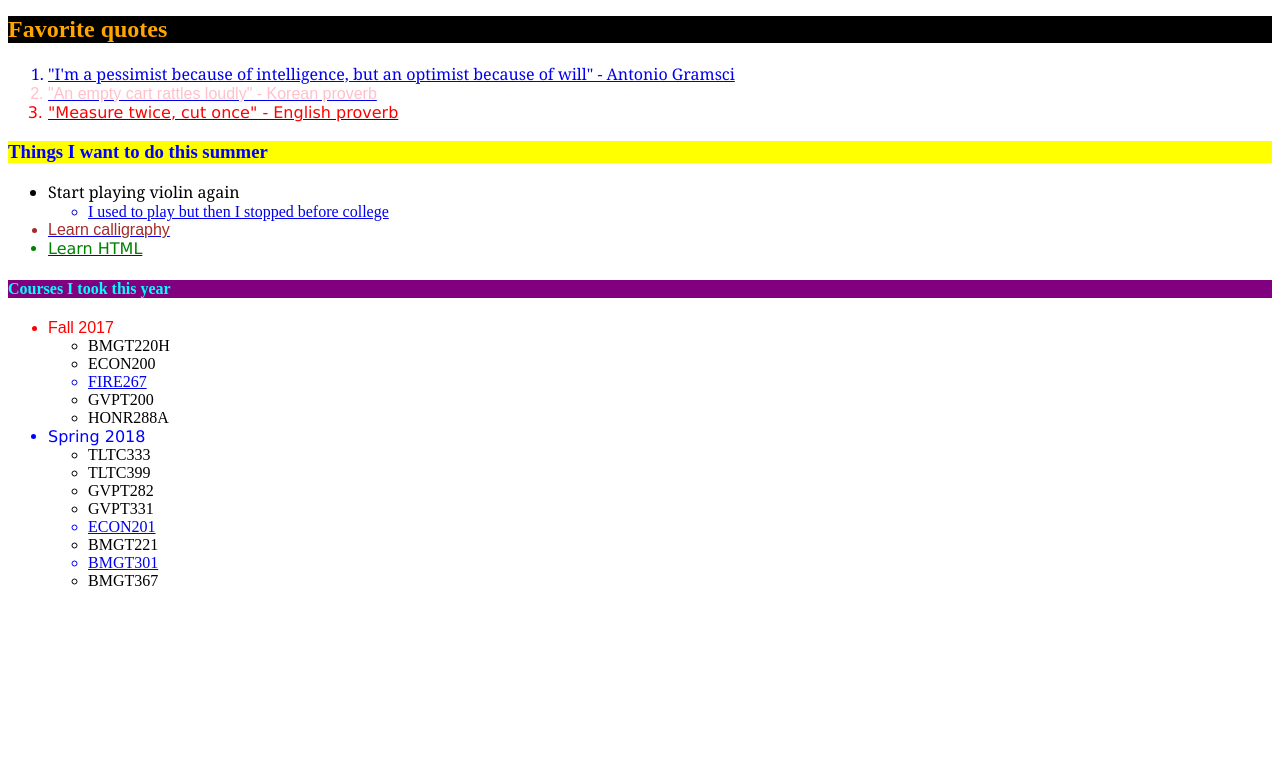
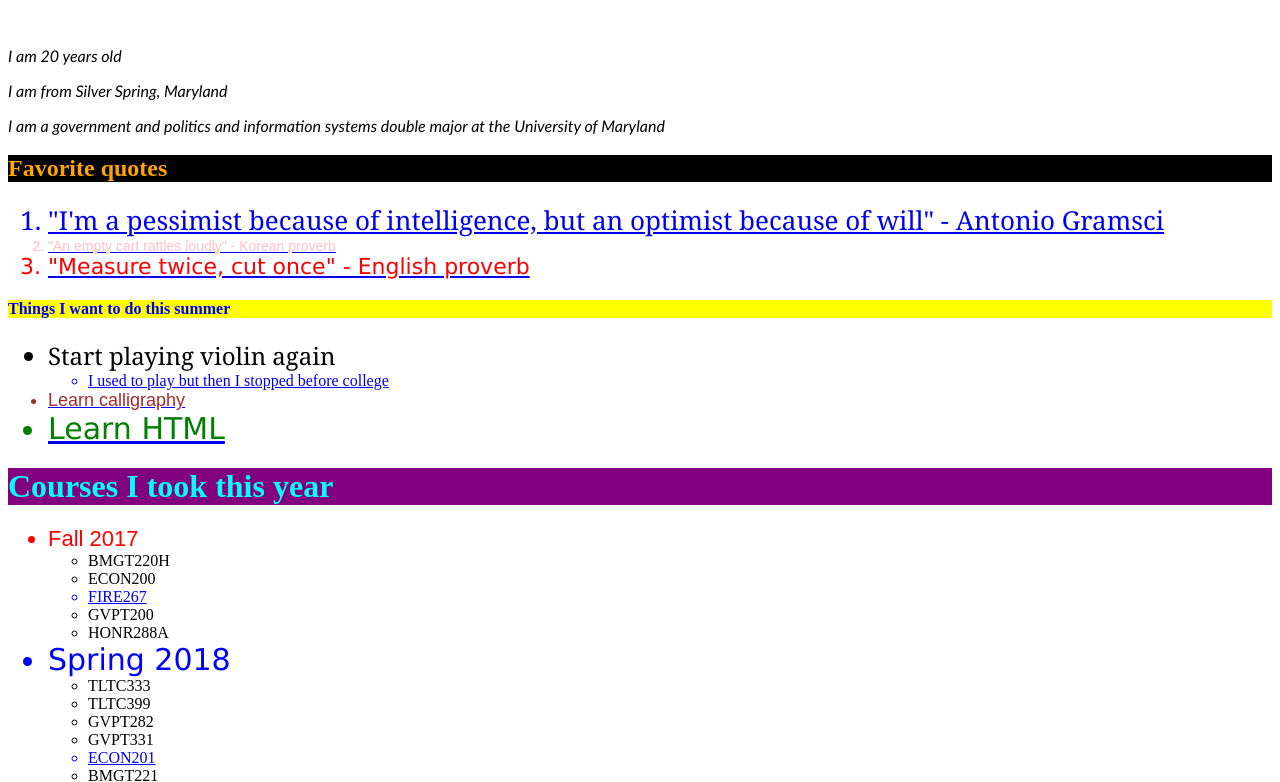
Before and after one commit to TheLiu/theliu.github.io, a plain HTML site: page index.html in a window 1280 px wide. Shown: the part 455-1237 px from the top of the page. Before the commit the page ends 1061 px from the top, so only its background shows below. Drawn offline with Linux system fonts and the light colour scheme.

Commit message:
Second commit
Corrected text sizes and added Google Analytics tracking

```diff
--- a/index.html
+++ b/index.html
@@ -1,32 +1,41 @@
 <!DOCTYPE html>
 <html>
 	<head>
+	<!-- Global Site Tag (gtag.js) - Google Analytics -->
+<script async src="https://www.googletagmanager.com/gtag/js?id=UA-118293551-1"></script>
+<script>
+  window.dataLayer = window.dataLayer || [];
+  function gtag(){dataLayer.push(arguments);}
+  gtag('js', new Date());
+
+  gtag('config', 'UA-118293551-1');
+</script>
 		<title>Vincent Liu</title>
 	</head>
 	<body>
 	    <a href="http://hmpg.net/"><img src="https://media.licdn.com/dms/image/C4D03AQFlUaFyw9Ts5Q/profile-displayphoto-shrink_200_200/0?e=1529874000&v=beta&t=Gp-7_LZkAx7xdW5SeAfp-3AxW-GWgDa5uAuORekkkSE"></a>
-	    <p style="text-align:center;color:red;font-size:66"><b>Vincent Liu</b></p>
+	    <p style="text-align:center;color:red;font-size:60px"><b>Vincent Liu</b></p>
 	    <p style="font-family:calibri"><i>I am 20 years old</i></p>
 	    <p style="font-family:calibri"><i>I am from Silver Spring, Maryland</i></p>
 	    <p style="font-family:calibri"><i>I am a government and politics and information systems double major at the University of Maryland</i></p>
 	    <h2 style="background-color:black;color:orange">Favorite quotes</h2>
 	    <ol>
-	        <a href=https://en.wikipedia.org/wiki/Antonio_Gramsci><li style="font-size:26;font-family:georgia">"I'm a pessimist because of intelligence, but an optimist because of will" -  Antonio Gramsci</li></a>
-	        <a href=https://en.wikiquote.org/wiki/Korean_proverbs><li style="font-size:14;font-family:arial;color:pink">"An empty cart rattles loudly" - Korean proverb</li></a>
-	        <a href=https://i.pinimg.com/736x/ca/21/68/ca2168a2d7112ff044d6bcf8cd1d1736.jpg><li style="font-size:22;font-family:verdana;color:red">"Measure twice, cut once" - English proverb</li></a>
+	        <a href=https://en.wikipedia.org/wiki/Antonio_Gramsci><li style="font-size:26px;font-family:georgia">"I'm a pessimist because of intelligence, but an optimist because of will" -  Antonio Gramsci</li></a>
+	        <a href=https://en.wikiquote.org/wiki/Korean_proverbs><li style="font-size:14px;font-family:arial;color:pink">"An empty cart rattles loudly" - Korean proverb</li></a>
+	        <a href=https://i.pinimg.com/736x/ca/21/68/ca2168a2d7112ff044d6bcf8cd1d1736.jpg><li style="font-size:22px;font-family:verdana;color:red">"Measure twice, cut once" - English proverb</li></a>
 	    </ol>
-	    <h3 style="background-color:yellow;color:blue">Things I want to do this summer</h3>
+	    <h4 style="background-color:yellow;color:blue">Things I want to do this summer</h4>
 	    <ul>
-	        <li style="font-size:24;font-family:georgia">Start playing violin again</li>
+	        <li style="font-size:24px;font-family:georgia">Start playing violin again</li>
 	        <ul>
 	            <a href="https://trypo.org/"><li>I used to play but then I stopped before college</li></a>
 	        </ul>
-	        <a href="https://en.wikipedia.org/wiki/Calligraphy"><li style="font-size:18;font-family:arial;color:brown">Learn calligraphy</li></a>
-	        <a href="https://www.codecademy.com/en/tracks/web"><li style="font-size:30;font-family:verdana;color:green">Learn HTML</li></a>
+	        <a href="https://en.wikipedia.org/wiki/Calligraphy"><li style="font-size:18px;font-family:arial;color:brown">Learn calligraphy</li></a>
+	        <a href="https://www.codecademy.com/en/tracks/web"><li style="font-size:30px;font-family:verdana;color:green">Learn HTML</li></a>
 	    </ul>
-	    <h4 style="background-color:purple;color:aqua">Courses I took this year</h4>
+	    <h1 style="background-color:purple;color:aqua">Courses I took this year</h1>
 	    <ul>
-	        <li style="font-size:22;font-family:arial;color:red">Fall 2017</li>
+	        <li style="font-size:22px;font-family:arial;color:red">Fall 2017</li>
 	        <ul>
 	            <li>BMGT220H</li>
 	            <li>ECON200</li>
@@ -34,7 +43,7 @@
 	            <li>GVPT200</li>
 	            <li>HONR288A</li>
 	        </ul>
-	        <li style="font-size:30;font-family:verdana;color:blue">Spring 2018</li>
+	        <li style="font-size:30px;font-family:verdana;color:blue">Spring 2018</li>
 	        <ul>
 	            <li>TLTC333</li>
 	            <li>TLTC399</li>
```
